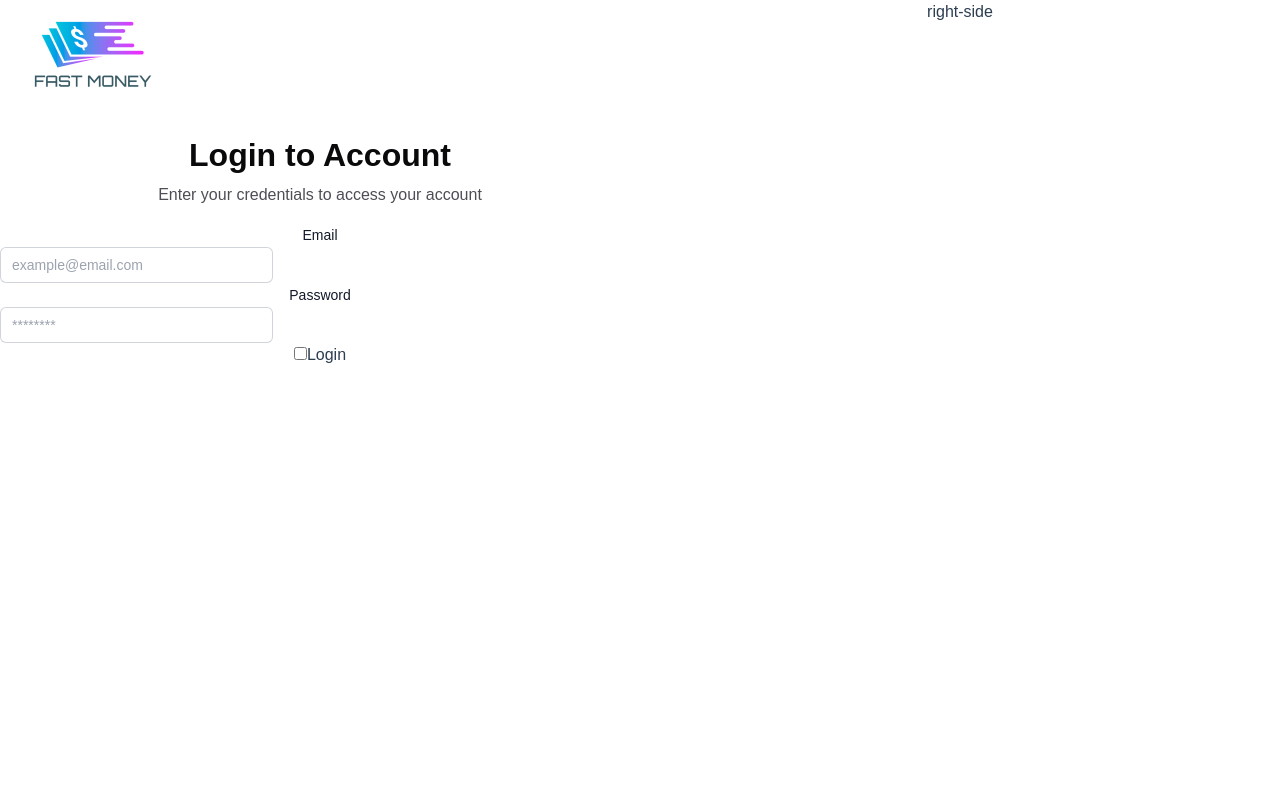
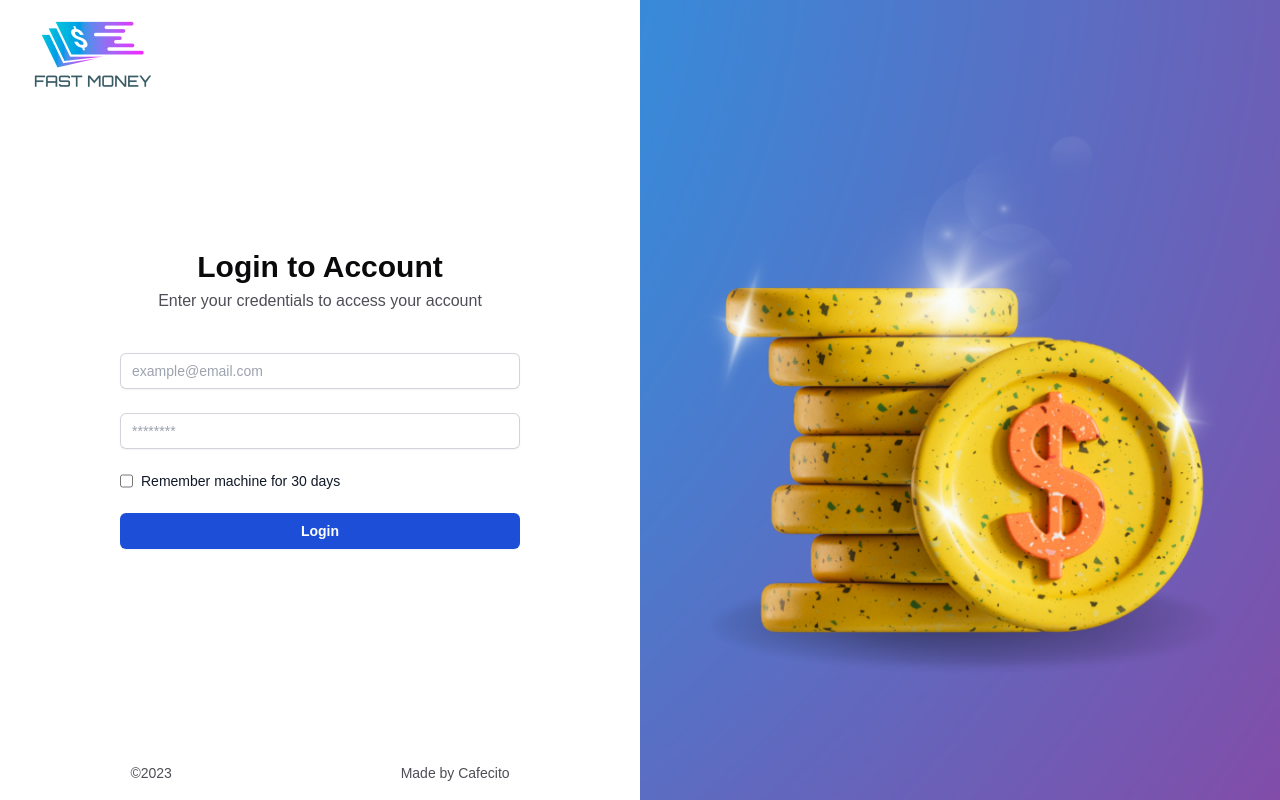
Before and after one commit to CoffeAddict/OpenExchangeFrontend, a Vue app: page /#/login in a window 1280 px wide. Built offline with nearby package versions, Linux system fonts and the light colour scheme; no server answers; a web font is replaced by a local one.

Commit message:
Login done & Home WIP

```diff
--- a/src/assets/global.css
+++ b/src/assets/global.css
@@ -3,17 +3,15 @@
 }
 
 html, body, #app {
-    height: 100%;
+    height: 100vh;
+    overflow-y: hidden;
     font-size: 16px;
 }
 
 #app h1 {
-    font-size: 2em;
     color: #0A090B;
-    font-weight: 600;
 }
 
 #app p {
-    font-size: 1em;
     color: #4F4D55;
 }
--- a/src/components/Home.vue
+++ b/src/components/Home.vue
@@ -1,6 +1,21 @@
 <template>
-    <div>
-        <label for="from">From</label>
+    <div class="home h-full md:rounded-xl flex flex-col py-3 px-5">
+        <span class="uppercase text-xs">fast money</span>
+        <h1 class="text-7xl font-medium mt-12">Currency Converter</h1>
+        <p class="text-base mt-8 mx-auto description">Convert popular currencies from around the world with updated exchange rates using our calculator.</p>
+        <div class="flex mt-5 bg-white rounded-md border-0 py-1.5 px-3 pr-20 ring-1 ring-inset ring-gray-300 shadow-sm">
+            <div class="w-1/2">
+                <label for="from">
+                    From
+                </label>
+                <select name="" id="" disabled>
+                    <option value="usd">usd</option>
+                </select>
+            </div>
+            <div class="w-1/2">to</div>
+        </div>
+        <p class="text-sm mx-auto mt-5">Currency calculation tools use reference exchange rates obtained from major market data sources</p>
+        <!-- <label for="from">From</label>
         <select name="from" id="from">
             <option
                 v-for="(currency, i) in currencies"
@@ -29,7 +44,7 @@
         </div>
         <div v-else>
             Loading...
-        </div>
+        </div> -->
     </div>
 </template>
 
@@ -112,3 +127,13 @@ export default {
     }
 }
 </script>
+
+<style scoped>
+.home {
+    background-color: #F8F8F8;
+}
+
+p.description {
+    max-width: 560px;
+}
+</style>
--- /dev/null
+++ b/src/components/Home/Footer.vue
@@ -0,0 +1,22 @@
+<template>
+    <div class="p-4 flex justify-between md:justify-around footer">
+        <p class="text">©{{ year }}</p>
+        <a class="text" href="https://arodriguez.vercel.app/" target="_blank">Made by Cafecito</a>
+    </div>
+</template>
+
+<script>
+export default {
+    setup () {
+        const year = new Date().getFullYear()
+        return {year}
+    }
+}
+</script>
+
+<style scoped>
+#app .text {
+    color: #4F4D55;
+    font-size: 0.875em;
+}
+</style>
--- a/src/components/LoginForm.vue
+++ b/src/components/LoginForm.vue
@@ -1,45 +1,62 @@
 <template>
-    <div class="flex flex-col lg:flex-row h-full">
-        <div class="lg:w-1/2 w-full">
+    <div class="flex flex-col lg:flex-row h-screen ">
+        <div class="lg:w-1/2 w-full h-full overflow-hidden justify-between flex flex-col">
             <Header class="pb-10"/>
-            <div>
-                <h1>Login to Account</h1>
-                <p class="pt-1 pb-4">Enter your credentials to access your account</p>
+            <div class="pb-20 flex flex-col align-center justify-center">
+                <h1 class="text-3xl font-semibold">Login to Account</h1>
+                <p class="pt-1 pb-4 text-base">Enter your credentials to access your account</p>
                 <div>
                     <form
                         action=""
+                        class="text-left"
                         @submit.prevent="tryLogin">
-                        <label for="email" class="block text-sm font-medium leading-6 text-gray-900">Email</label>
+                        <label for="email" class="invisible">Email</label>
                         <input
                             type="email"
                             id="email"
                             name="email"
+                            required
                             autocomplete="email"
-                            class="block rounded-md border-0 py-1.5 px-3 pr-20 text-gray-900 ring-1 ring-inset ring-gray-300 placeholder:text-gray-400 focus:ring-2 focus:ring-inset focus:ring-indigo-600 sm:text-sm sm:leading-6"
+                            class="shadow-sm block rounded-md border-0 py-1.5 px-3 pr-20 text-gray-900 ring-1 ring-inset ring-gray-300 placeholder:text-gray-400 focus:ring-2 focus:ring-inset focus:ring-blue-700 sm:text-sm sm:leading-6 w-full"
                             placeholder="example@email.com"
+                            :class="{
+                                'ring-red-600': error
+                            }"
                             v-model="email" />
-                        <label for="password" class="block text-sm font-medium leading-6 text-gray-900">Password</label>
+                        <label for="password" class="invisible">Password</label>
                         <input
                             type="password"
                             id="password"
                             name="password"
+                            required
                             autocomplete="current-password"
-                            class="block rounded-md border-0 py-1.5 px-3 pr-20 text-gray-900 ring-1 ring-inset ring-gray-300 placeholder:text-gray-400 focus:ring-2 focus:ring-inset focus:ring-indigo-600 sm:text-sm sm:leading-6"
+                            class="shadow-sm block rounded-md border-0 py-1.5 px-3 pr-20  text-gray-900 ring-1 ring-inset ring-gray-300 placeholder:text-gray-400 focus:ring-2 focus:ring-inset focus:ring-blue-700 sm:text-sm sm:leading-6 w-full"
                             placeholder="********"
+                            :class="{
+                                'ring-red-600': error
+                            }"
                             v-model="password" />
-                        <input
-                            type="checkbox"
-                            name="checkbox"
-                            id="checkbox"
-                            v-model="save">
-                        <button type="submit">Login</button>
+                        <span
+                            v-if="error"
+                            class="mt-4 text-sm text-red-600"> These credentials are not valid. </span>
+                        <div class="flex mt-5">
+                            <input
+                                id="checkbox"
+                                name="checkbox"
+                                type="checkbox"
+                                class="mr-2"
+                                v-model="save"/>
+                            <label for="checkbox" class="block text-sm font-medium leading-6 text-gray-900">
+                                Remember machine for 30 days
+                            </label>
+                        </div>
+                        <button type="submit" class="mt-5 w-full rounded-md bg-blue-700 px-3 py-2 text-sm font-semibold text-white shadow-sm hover:bg-blue-500 focus-visible:outline focus-visible:outline-2 focus-visible:outline-offset-2 focus-visible:outline-indigo-600">Login</button>
                     </form>
                 </div>
             </div>
+            <Footer/>
         </div>
-        <div class="lg:w-1/2 lg:visible w-full invisible">
-            right-side
-        </div>
+        <div class="lg:w-1/2 lg:visible w-full invisible right-size-background"/>
     </div>
 </template>
 
@@ -48,11 +65,13 @@ import { ref } from 'vue'
 import { useRouter } from 'vue-router'
 import Cookies from 'js-cookie';
 import Header from './Home/Header.vue'
+import Footer from './Home/Footer.vue'
 
 export default {
     name: 'LoginForm',
     components: {
-        Header
+        Header,
+        Footer
     },
     setup () {
         // Initialize
@@ -61,33 +80,47 @@ export default {
         let email = ref('')
         let password = ref('')
         let save = ref(false)
+        let error = ref(false)
 
         if (token) router.push('/home')
 
-        return {email, password, router, save}
+        return {email, password, router, save, error}
     },
     methods: {
         tryLogin () {
+            this.error = false
             let params = new URLSearchParams()
             params.append('user', this.email)
             params.append('password', this.password)
             params.append('save', this.save)
 
             fetch(`${process.env.VUE_APP_API_URL}/login?${params}`, {method: 'POST'})
-            .then(resp => resp.json())
+            .then(resp => resp.status == 200 ? resp.json() : null)
             .then(data => {
                 Cookies.set('token', data.token)
                 this.router.push('/home')
             })
-            .catch(err => alert(err))
+            .catch(() => this.error = true)
         }
     }
 }
 </script>
 
 <style scoped>
+p, form {
+    max-width: 400px;
+    margin: 0 auto;
+}
+
+.right-size-background {
+    background-image: url('~@/assets/coins.png');
+    background-size: cover;
+    background-repeat: no-repeat;
+    background-position: center;
+}
+
 @media screen and (max-width: 600px) {
-    p {
+    p, form {
         max-width: 308px;
         margin: 0 auto;
     }
--- a/src/views/Home.vue
+++ b/src/views/Home.vue
@@ -1,11 +1,7 @@
 <template>
-    <div class="home">
-        <h1>Currency Converter</h1>
+    <div class="bg-white md:p-5 max-h-full">
         <Suspense>
             <Home/>
-            <template #fallback>
-                Loading...
-            </template>
         </Suspense>
     </div>
 </template>
```
Also changed, not shown: src/assets/coins.png (added).
